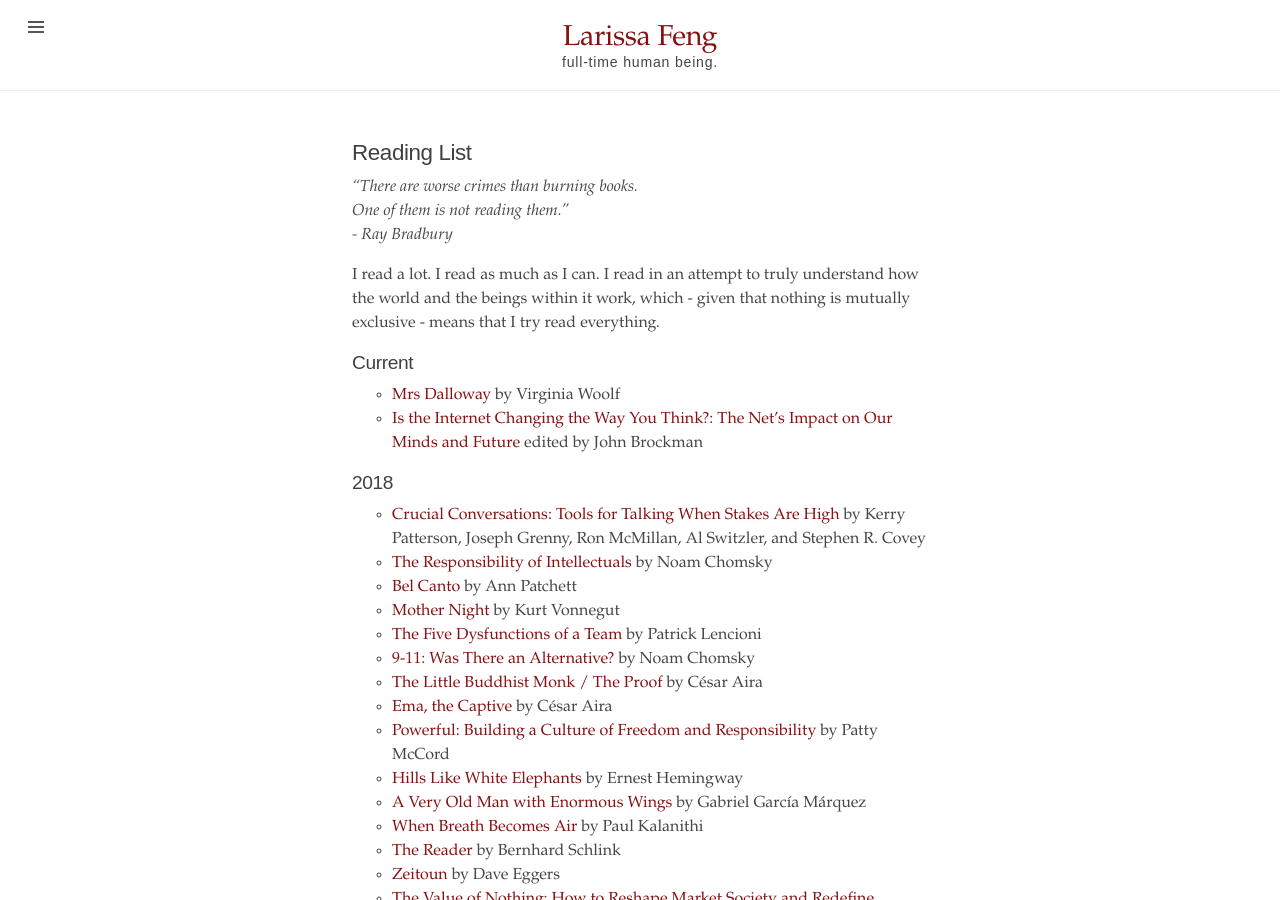
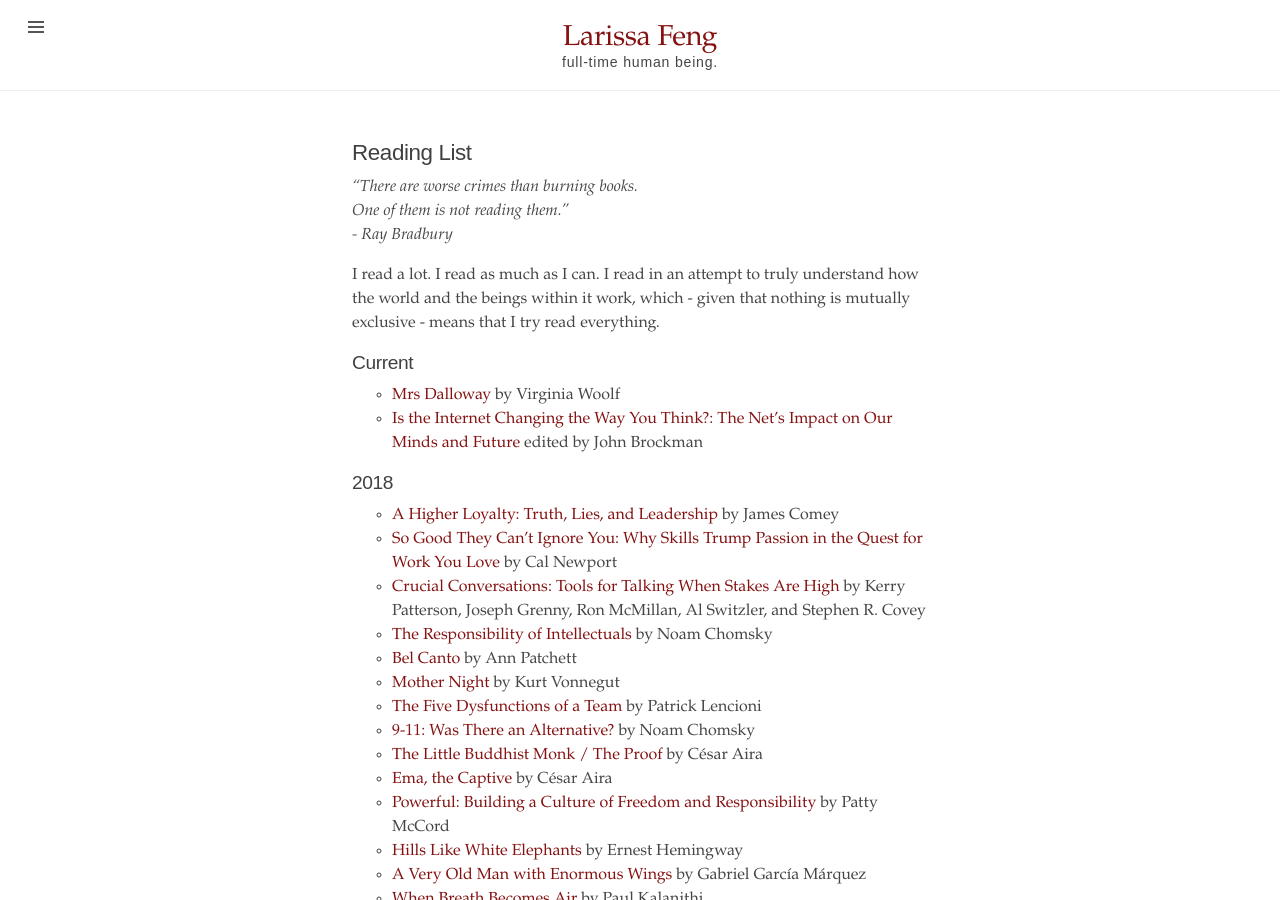
Before and after one commit to mondayrain/mondayrain.github.io, a Jekyll site: the page built from reading_list.md, in a window 1280 px wide and 900 px high. Built offline with Jekyll 4.4.1, drawn with Linux system fonts in a browser that asks for light colours.

Commit message:
Update reading_list.md

```diff
--- a/reading_list.md
+++ b/reading_list.md
@@ -14,6 +14,8 @@ I read a lot. I read as much as I can. I read in an attempt to truly understand
 - [Is the Internet Changing the Way You Think?: The Net's Impact on Our Minds and Future](https://www.goodreads.com/book/show/9677443-is-the-internet-changing-the-way-you-think) edited by John Brockman
 
 ## 2018
+- [A Higher Loyalty: Truth, Lies, and Leadership](https://www.goodreads.com/book/show/35108805-a-higher-loyalty) by James Comey
+- [So Good They Can't Ignore You: Why Skills Trump Passion in the Quest for Work You Love ](https://www.goodreads.com/book/show/13525945-so-good-they-can-t-ignore-you) by Cal Newport
 - [Crucial Conversations: Tools for Talking When Stakes Are High](https://www.goodreads.com/book/show/15014.Crucial_Conversations) by  Kerry Patterson,
 Joseph Grenny, Ron McMillan, Al Switzler, and Stephen R. Covey
 - [The Responsibility of Intellectuals](https://chomsky.info/19670223/) by Noam Chomsky
```
